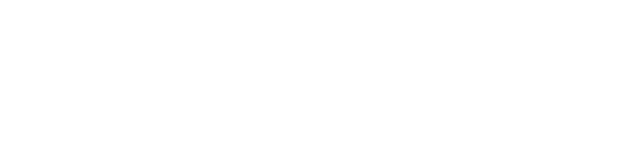
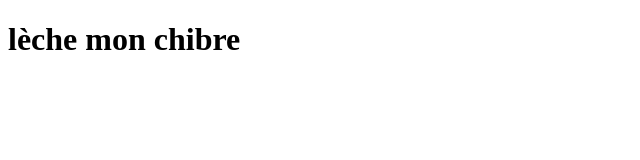
Before and after one commit to Alban92350/bubble, a plain HTML site: page bubble.html in a window 1280 px wide. Shown: the whole page, without its empty margins (0-640 px from the left). Drawn offline with Linux system fonts and the light colour scheme.

Commit message:
mangetesmorts

```diff
--- a/bubble.html
+++ b/bubble.html
@@ -8,6 +8,8 @@
     <link  rel="stylesheet" href="bubble.css">
 </head>
 <body>
+
+    <h1>lèche mon chibre</h1>
 
     <section class="container">
 
```
